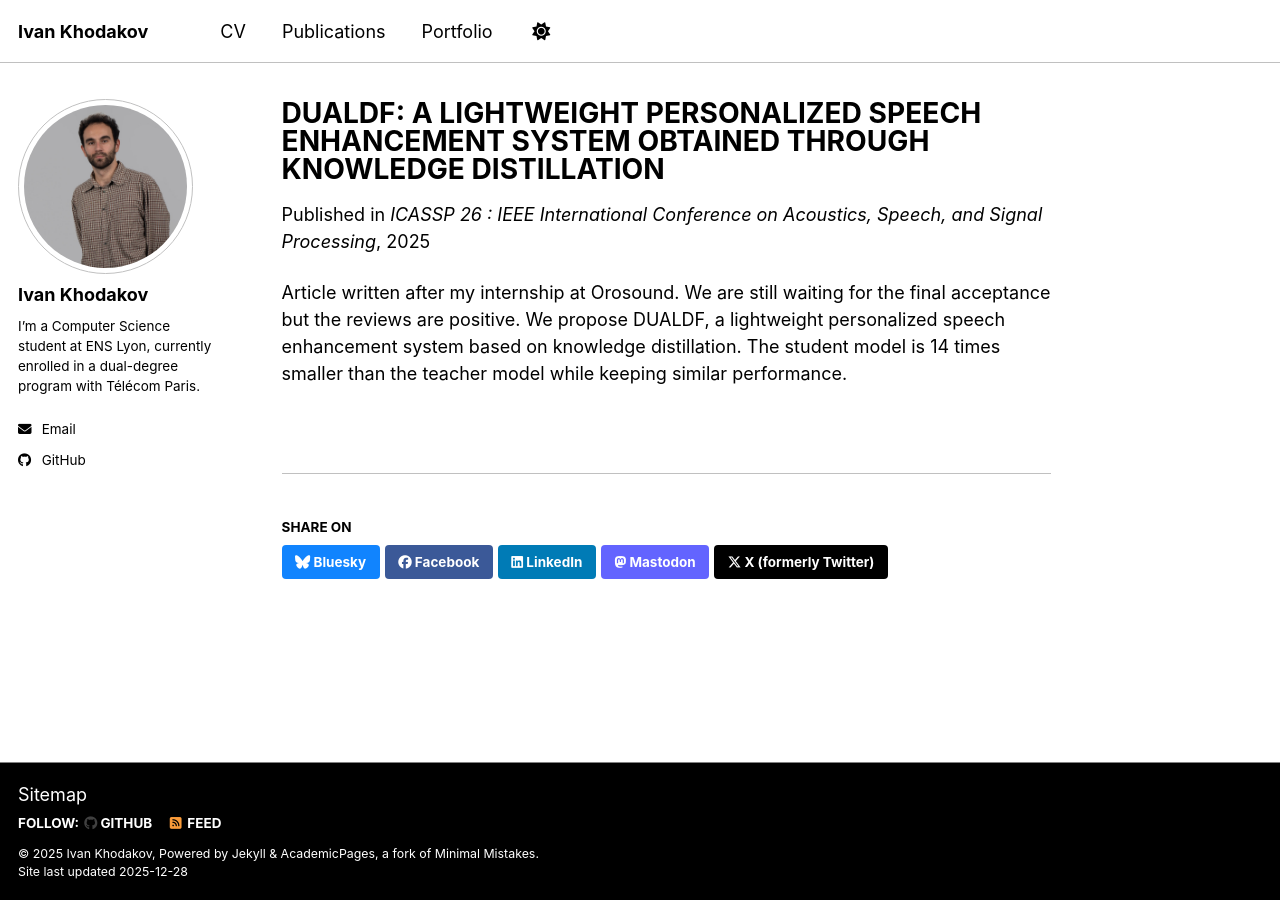
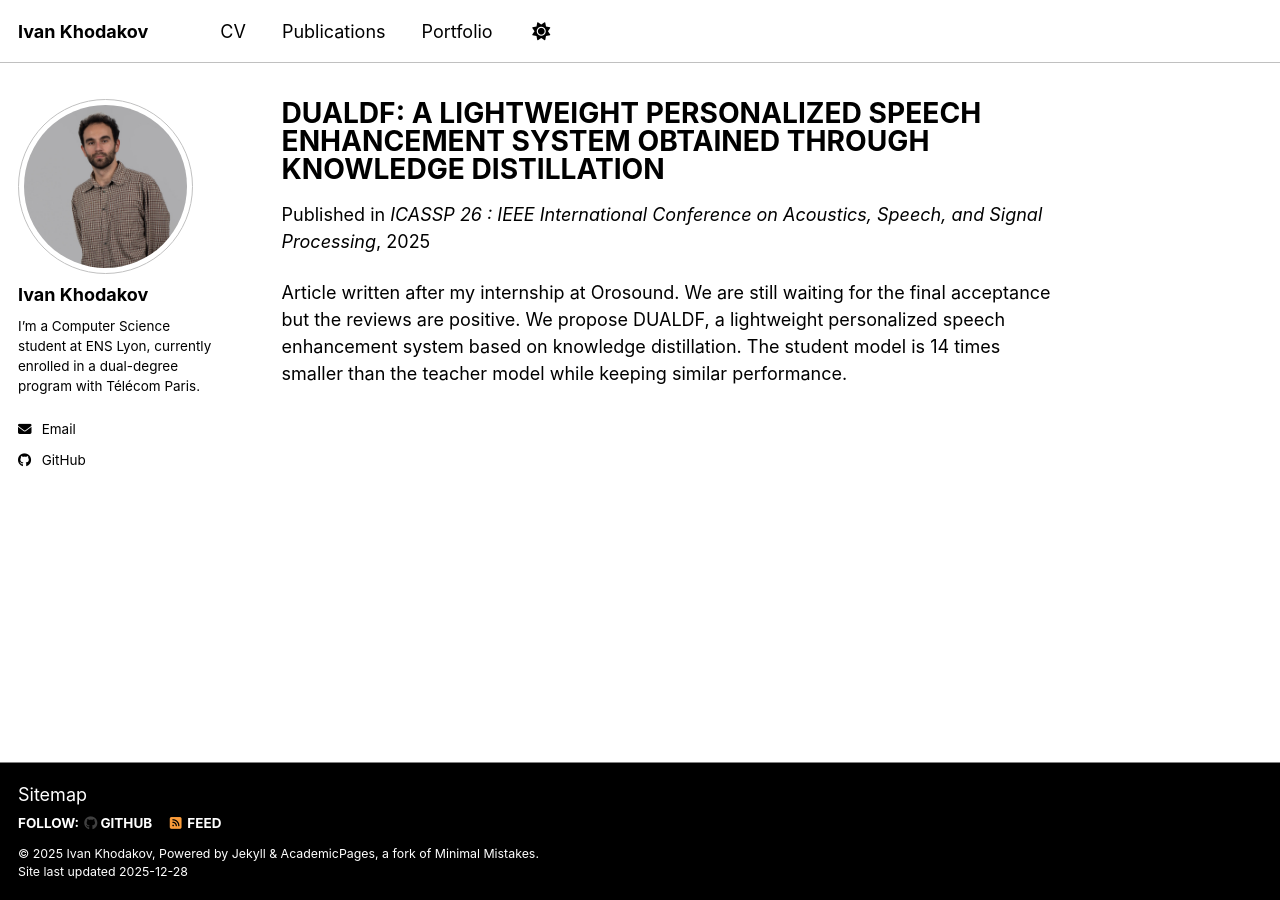
Before and after one commit to IvanKhodakov/ivankhodakov.github.io, a Jekyll site: the page built from _publications/icassp26.md, in a window 1280 px wide. Built offline with Jekyll 4.4.1, drawn with Linux system fonts in a browser that asks for light colours; a script bundle is joined from its source files by our own code; library files that are not in the unit come from our copies; some of the changed lines change nothing that is shown.

Commit message:
fix bug online site

```diff
--- a/_config.yml
+++ b/_config.yml
@@ -13,7 +13,7 @@
 title_separator          : "-"
 name                     : &name "Ivan Khodakov"
 description              : &description "Ivan Khodakov's academic portfolio"   # Update this with a general description of your site, this is the default if not overridden by a page
-url                      : https://ivan-khodakov.github.io # The base hostname & protocol for your site e.g. "https://[your GitHub username].github.io",
+url                      : https://ivankhodakov.github.io # The base hostname & protocol for your site e.g. "https://[your GitHub username].github.io",
                                                            # or if you already have some other page hosted on Github then use "https://[your GitHub username].github.io/[Your Repo Name]"
 baseurl                  : "" # the subpath of your site, e.g. "/blog"
 repository               : "IvanKhodakov/ivankhodakov.github.io"
@@ -248,7 +248,7 @@
       author_profile: true
       read_time: true
       comments: true
-      share: true
+      share: false
       related: true
   # _pages
   - scope:
@@ -264,7 +264,7 @@
     values:
       layout: single
       author_profile: true
-      share: true
+      share: false
       comments: true
   # _publications
   - scope:
@@ -273,7 +273,7 @@
     values:
       layout: single
       author_profile: true
-      share: true
+      share: false
       comments: true
   # _portfolio
   - scope:
@@ -291,7 +291,7 @@
     values:
       layout: talk
       author_profile: true
-      share: true
+      share: false
 
 
 # Sass/SCSS
```
